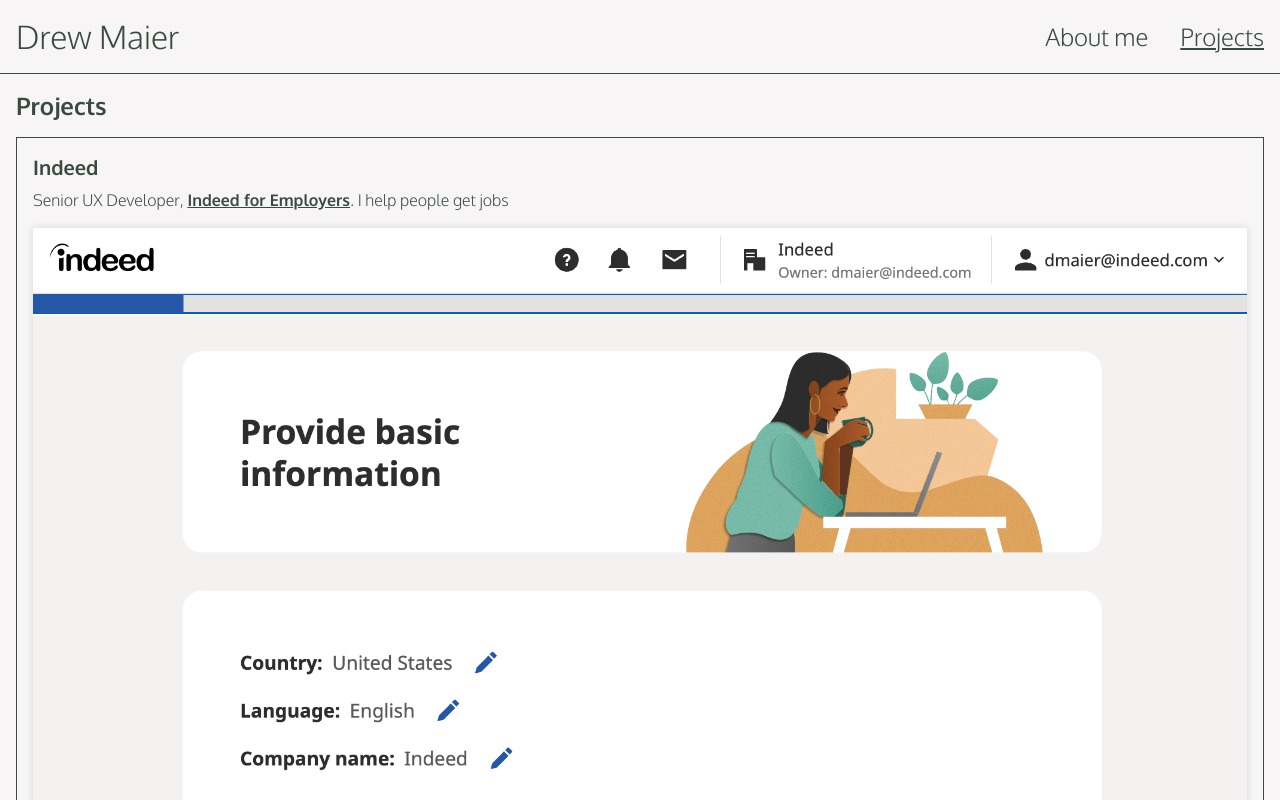
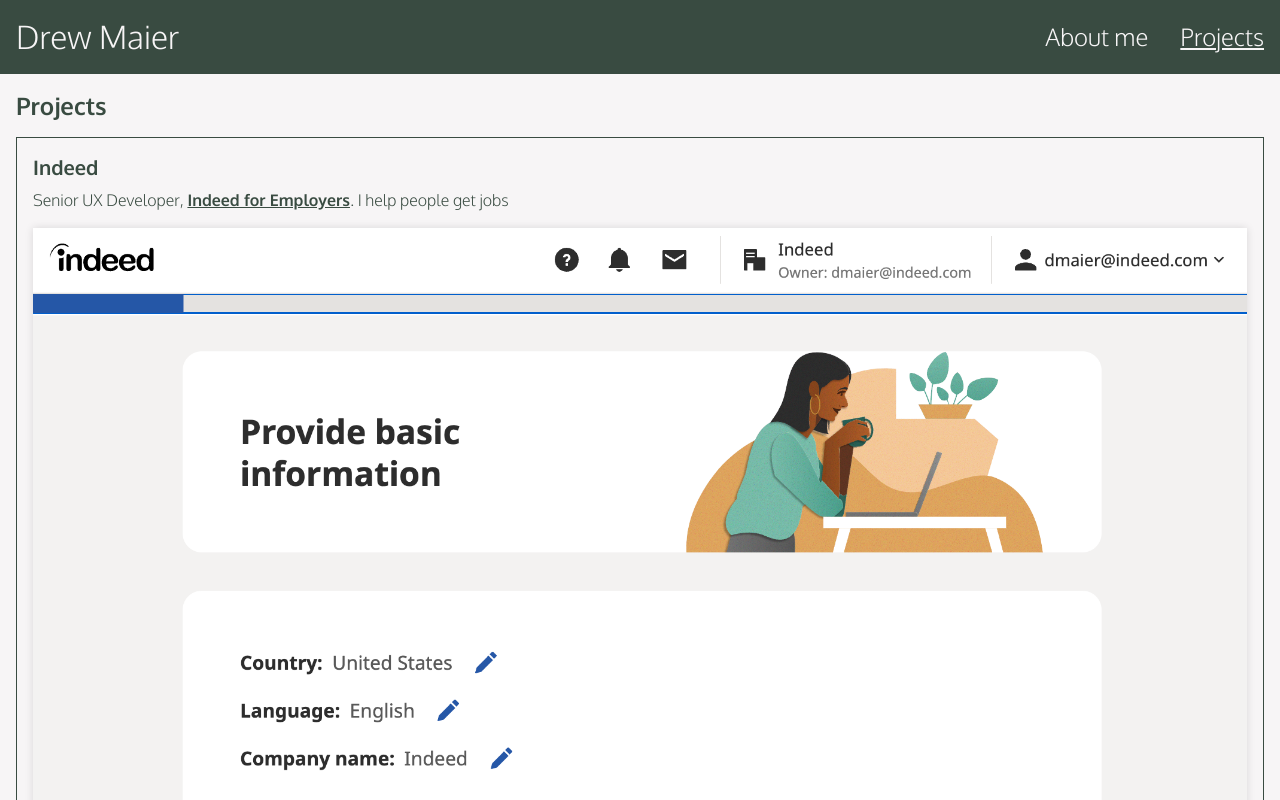
Before and after one commit to drewcmaier/portfolio, a SvelteKit app: page /projects in a window 1280 px wide. Shown: the top 800 px of the page. Built offline with nearby package versions, Linux system fonts and the light colour scheme.

Commit message:
fix: invert nav colors

```diff
--- a/src/routes/Nav.svelte
+++ b/src/routes/Nav.svelte
@@ -64,8 +64,9 @@
 
 <style>
 	nav {
-		background-color: var(--color-secondary);
-		color: var(--color-text);
+		background-color: var(--color-primary);
+		color: var(--color-text-inverse);
+		fill: var(--color-text-inverse);
 		border-bottom: var(--border-normal);
 
 		display: flex;
@@ -87,7 +88,7 @@
 		position: fixed;
 		/* TODO - measure */
 		inset: 72px 0 0 0;
-		background-color: var(--color-secondary);
+		background-color: var(--color-primary);
 		border: var(--border-normal);
 
 		display: flex;
@@ -104,10 +105,10 @@
 
 	a,
 	a:visited {
+		color: var(--color-text-inverse);
 		text-decoration: none;
 		font-weight: 400;
 		font-size: var(--font-size-3);
-		color: var(--color-text);
 	}
 
 	a.active {
```
